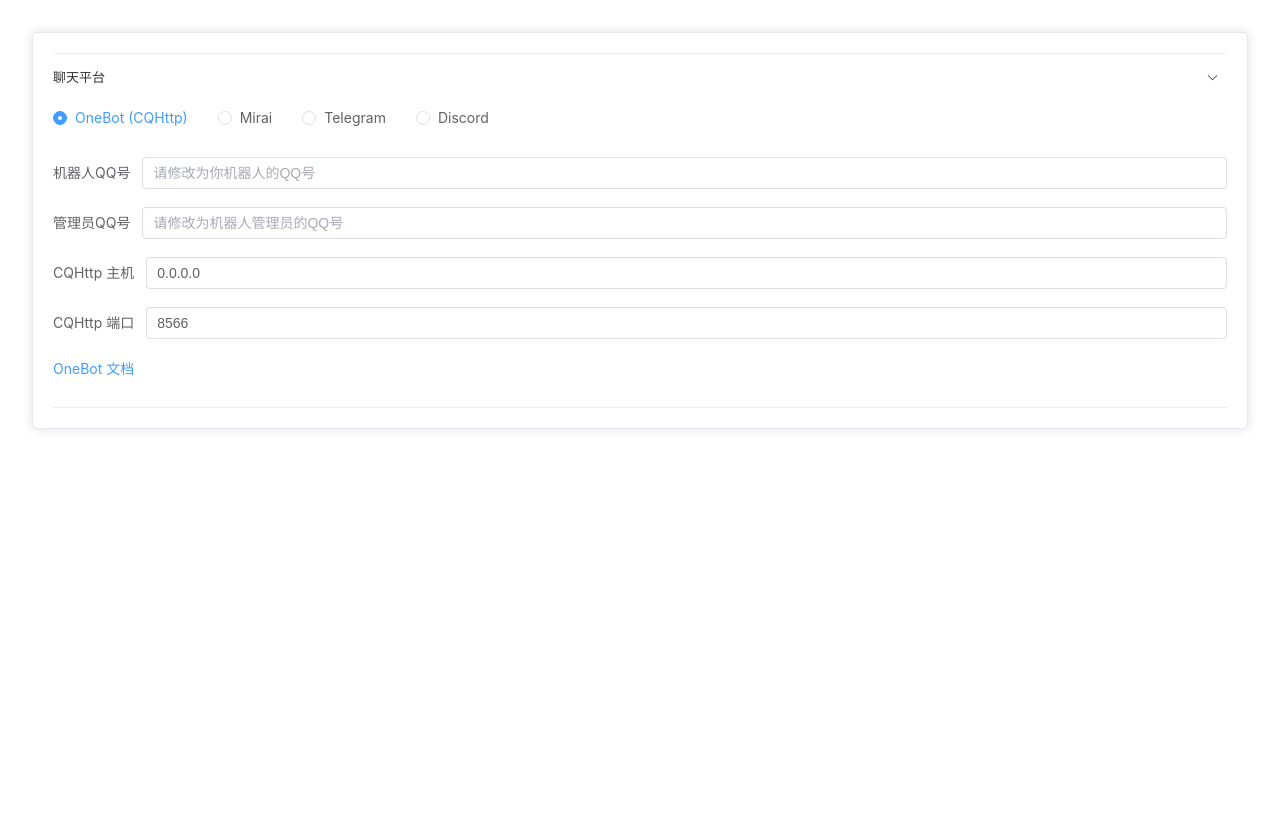
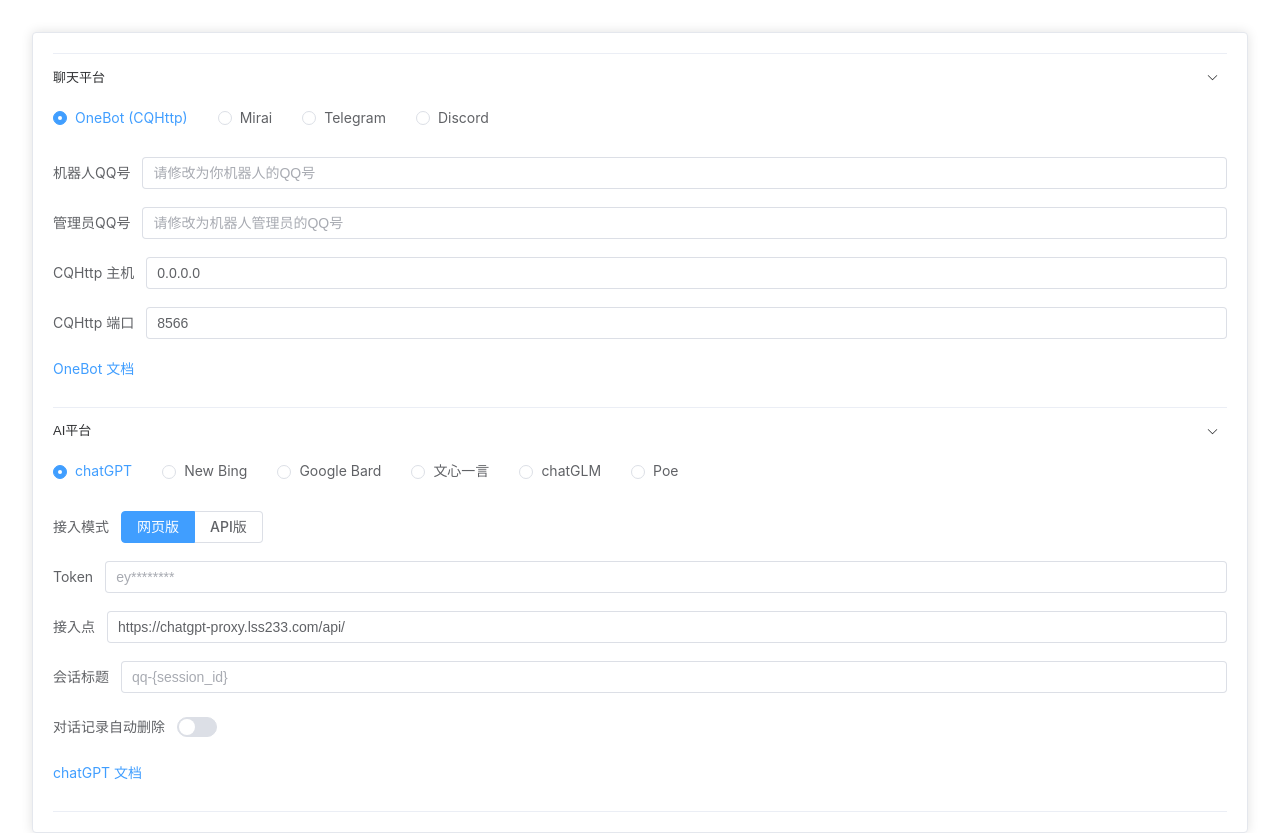
Before and after one commit to zmh-program/web-mirai-panel, a Vue app in the folder frontend/: page / in a window 1280 px wide. Before the commit the page ends 800 px from the top, so only its background shows below. Built offline with nearby package versions, Linux system fonts and the light colour scheme.

Commit message:
update AI selector

```diff
--- a/frontend/components.d.ts
+++ b/frontend/components.d.ts
@@ -20,6 +20,7 @@
     ElRadio: typeof import('element-plus/es')['ElRadio']
     ElRadioButton: typeof import('element-plus/es')['ElRadioButton']
     ElRadioGroup: typeof import('element-plus/es')['ElRadioGroup']
+    ElSwitch: typeof import('element-plus/es')['ElSwitch']
     RouterLink: typeof import('vue-router')['RouterLink']
     RouterView: typeof import('vue-router')['RouterView']
   }
--- a/frontend/src/views/index.vue
+++ b/frontend/src/views/index.vue
@@ -2,8 +2,9 @@
 import { reactive, ref } from 'vue'
 import type { Ref } from 'vue'
 
-const collapse: Ref<string[]> = ref(['chat']);
+const collapse: Ref<string[]> = ref(['chat', 'ai']);
 const chatModel: Ref<string> = ref('cqhttp');
+const aiModel: Ref<string> = ref('chatgpt');
 
 const cqhttp = reactive({
   qq: "",
@@ -25,6 +26,28 @@
 })
 const discord = reactive({
   token: ""
+})
+
+const chatSelector = {
+  cqhttp,
+  mirai,
+  telegram,
+  discord,
+}
+
+
+const chatgpt = reactive({
+  mode: "web",
+  access_token: "",
+  browserless_endpoint: "https://chatgpt-proxy.lss233.com/api/",  // outside account
+  auto_remove_old_conversations: false,
+  title_pattern: "",
+  proxy: "",
+  plus: true,
+  model: "",
+
+  api_key: "",
+  api_endpoint: "https://api.openai.com/v1"  // outside account
 })
 
 </script>
@@ -76,6 +99,59 @@
             </el-form>
           </div>
         </el-collapse-item>
+        <el-collapse-item name='ai' title='AI平台'>
+          <el-radio-group v-model='aiModel'>
+            <el-radio label='chatgpt'>chatGPT</el-radio>
+            <el-radio label='bing'>New Bing</el-radio>
+            <el-radio label='bard'>Google Bard</el-radio>
+            <el-radio label='yiyan'>文心一言</el-radio>
+            <el-radio label='chatglm'>chatGLM</el-radio>
+            <el-radio label='poe'>Poe</el-radio>
+          </el-radio-group><br><br>
+          <div>
+            <el-form :model='chatgpt' v-if='aiModel == "chatgpt"'>
+              <el-form-item label='接入模式'>
+                <el-radio-group v-model='chatgpt.mode'>
+                  <el-radio-button label='web'>网页版</el-radio-button>
+                  <el-radio-button label='api'>API版</el-radio-button>
+                </el-radio-group>
+              </el-form-item>
+              <template v-if='chatgpt.mode == "web"'>
+                <el-form-item label='Token'><el-input placeholder='ey********' v-model='chatgpt.access_token' /></el-form-item>
+                <el-form-item label='接入点'><el-input placeholder='网页版 ChatGPT 接入点' v-model='chatgpt.browserless_endpoint' /></el-form-item>
+                <el-form-item label='会话标题'><el-input placeholder='qq-{session_id}' v-model='chatgpt.title_pattern' /></el-form-item>
+                <el-form-item label='对话记录自动删除'><el-switch v-model='chatgpt.auto_remove_old_conversations' /></el-form-item>
+              </template>
+              <a href='https://chatgpt-qq.lss233.com/pei-zhi-wen-jian-jiao-cheng/jie-ru-ai-ping-tai/jie-ru-openai-de-chatgpt' target='_blank'>
+                <el-link type='primary'>chatGPT 文档</el-link>
+              </a>
+            </el-form>
+            <el-form :model='mirai' v-else-if='chatModel == "mirai"'>
+              <el-form-item label='机器人QQ号'><el-input placeholder='请修改为你机器人的QQ号' v-model='mirai.qq' /></el-form-item>
+              <el-form-item label='管理员QQ号'><el-input placeholder='请修改为机器人管理员的QQ号' v-model='mirai.manager_qq' /></el-form-item>
+              <el-form-item label='Mirai API Key'><el-input placeholder='verifyKey' v-model='mirai.key' /></el-form-item>
+              <el-form-item label='Mirai 主机'><el-input v-model='mirai.reverse_host' /></el-form-item>
+              <el-form-item label='Mirai 端口'><el-input v-model='mirai.reverse_port' /></el-form-item>
+              <a href='https://chatgpt-qq.lss233.com/pei-zhi-wen-jian-jiao-cheng/dui-jie-liao-tian-ping-tai/dui-jie-mirai' target='_blank'>
+                <el-link type='primary'>Mirai 文档</el-link>
+              </a>
+            </el-form>
+            <el-form :model='telegram' v-else-if='chatModel == "telegram"'>
+              <el-form-item label='Bot Token'><el-input placeholder='你的 Bot token' v-model='telegram.token' /></el-form-item>
+              <el-form-item label='Proxy'><el-input placeholder='可选, 留空默认系统设置' v-model='telegram.proxy' /></el-form-item>
+              <el-form-item label='Chat ID'><el-input placeholder='管理员的 chat id' v-model='telegram.manager_chat' /></el-form-item>
+              <a href='https://chatgpt-qq.lss233.com/pei-zhi-wen-jian-jiao-cheng/dui-jie-liao-tian-ping-tai/dui-jie-telegram' target='_blank'>
+                <el-link type='primary'>Telegram 文档</el-link>
+              </a>
+            </el-form>
+            <el-form :model='discord' v-else-if='chatModel == "discord"'>
+              <el-form-item label='Bot Token'><el-input placeholder='Discord 机器人的 token' v-model='discord.token' /></el-form-item>
+              <a href='https://chatgpt-qq.lss233.com/pei-zhi-wen-jian-jiao-cheng/dui-jie-liao-tian-ping-tai/dui-jie-discord' target='_blank'>
+                <el-link type='primary'>Discord 文档</el-link>
+              </a>
+            </el-form>
+          </div>
+        </el-collapse-item>
       </el-collapse>
     </el-card>
   </main>
```
